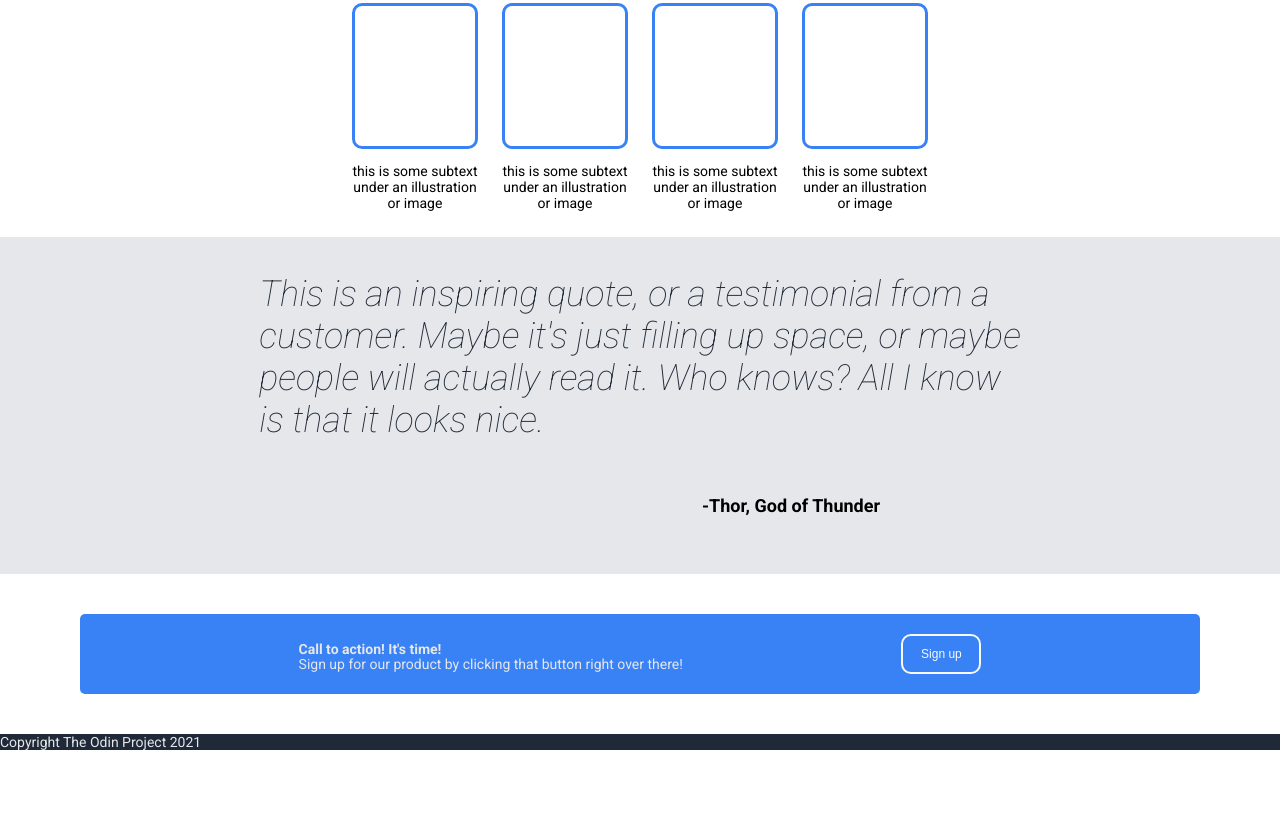
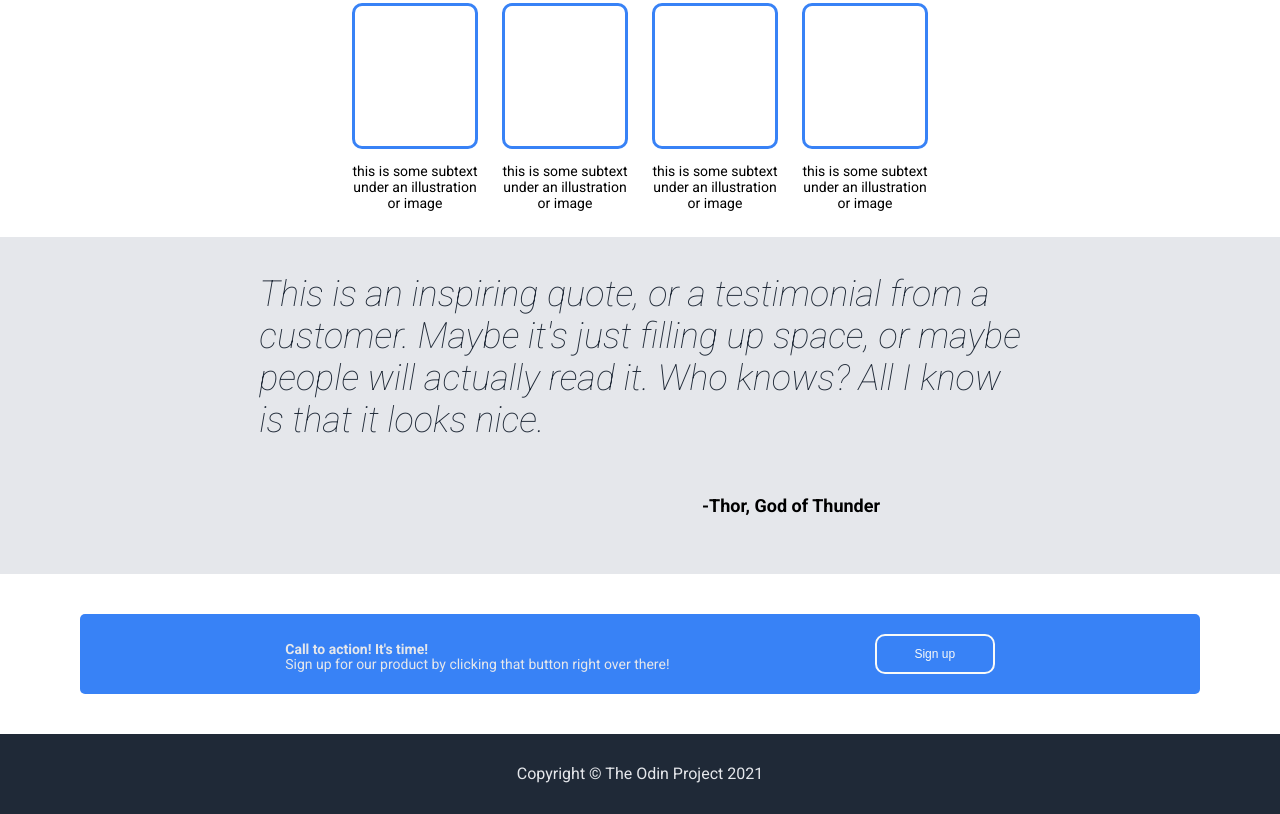
Before and after one commit to alibaba0010/landing_page, a plain HTML site: page project.html in a window 1280 px wide. Shown: the part 544-1358 px from the top of the page. Before the commit the page ends 1294 px from the top, so only its background shows below. Drawn offline with Linux system fonts and the light colour scheme.

Commit message:
finished odin landing project

```diff
--- a/project.html
+++ b/project.html
@@ -89,6 +89,6 @@
       </div>
       <button class="sign-up-2">Sign up</button>
     </div>
-    <div class="post-footer">Copyright The Odin Project 2021</div>
+    <div class="post-footer">Copyright &#169; The Odin Project 2021</div>
   </body>
 </html>
--- a/styles/footer.css
+++ b/styles/footer.css
@@ -32,3 +32,13 @@
   justify-content: space-around;
   align-content: center;
 }
+
+.post-footer {
+  font-size: 16px;
+  color: #e5e7eb;
+  background-color: #1f2937;
+  height: 80px;
+  display: flex;
+  justify-content: center;
+  align-items: center;
+}
--- a/styles/styles.css
+++ b/styles/styles.css
@@ -4,9 +4,6 @@ body {
   margin: 0px;
   padding: 0px;
   font-family: "Roboto", serif;
-}
-.post-footer {
-  background-color: #1f2937;
 }
 
 .logo {
@@ -33,7 +30,7 @@ body {
 .sign-up-2 {
   background-color: #3882f6;
   border-radius: 10px;
-  width: 80px;
+  width: 120px;
   height: 40px;
   font-size: 12px;
   border: 2px solid #f9faf8;
@@ -50,8 +47,7 @@ body {
 }
 
 h4,
-#footer-text,
-.post-footer {
+#footer-text {
   font-size: 14px;
   color: #e5e7eb;
 }
```
